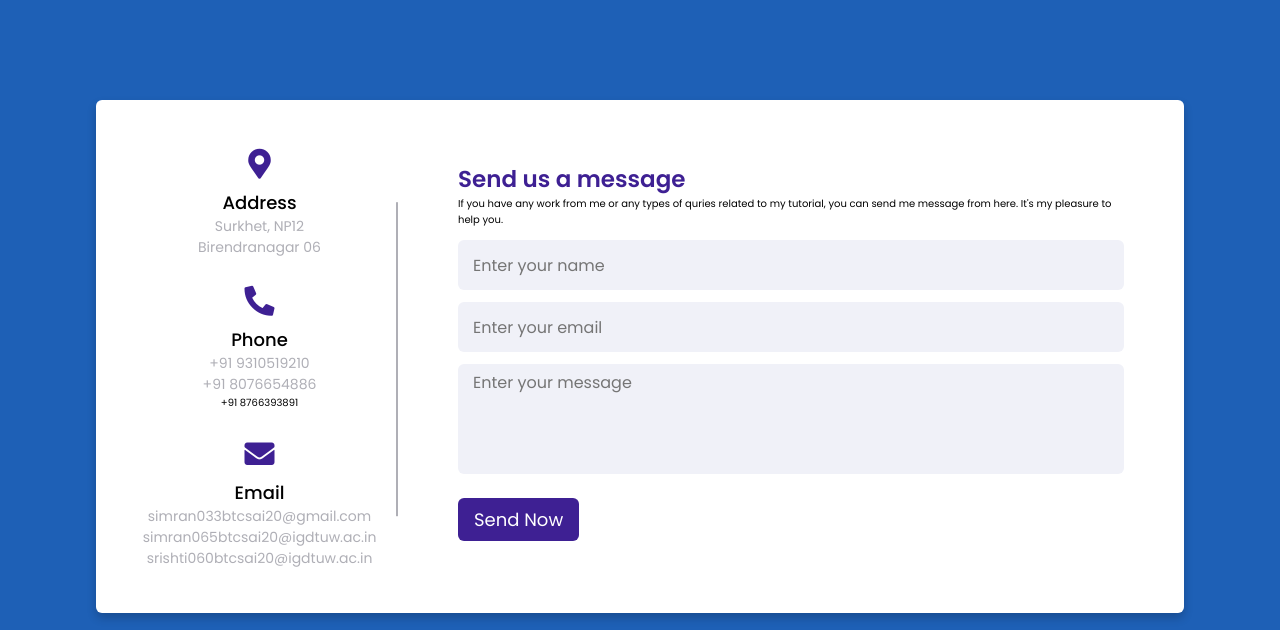
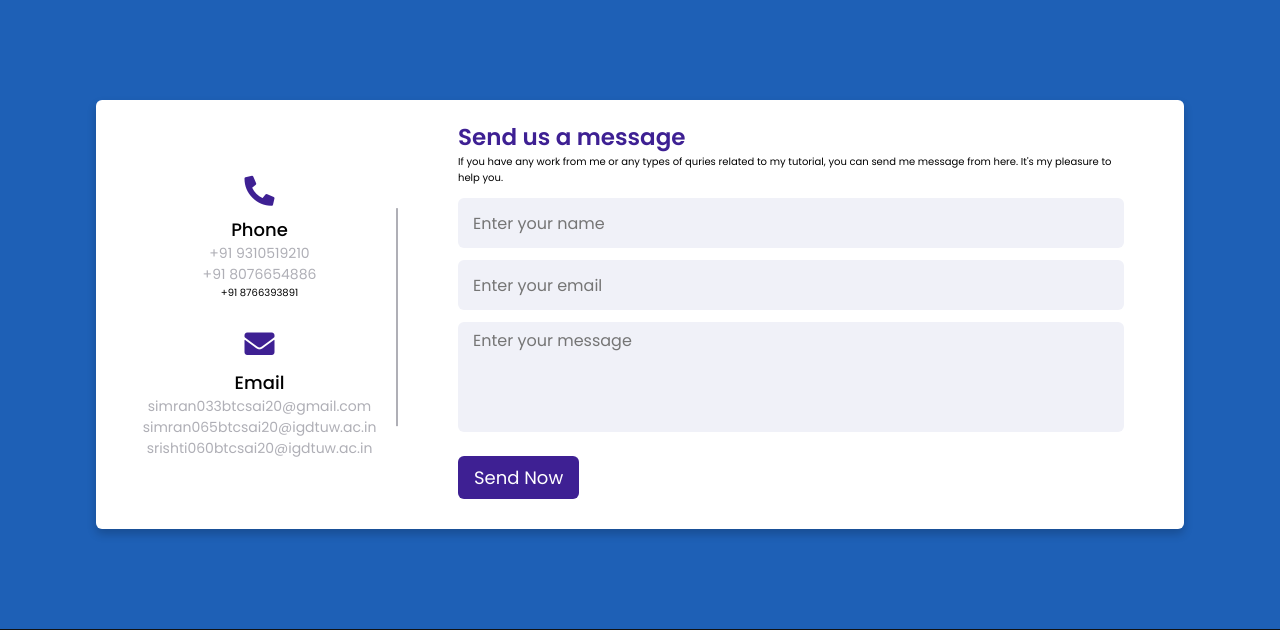
Before and after one commit to Srishtikumari2002/AirBar, a PHP site: page /contact.php in a window 1280 px wide. Shown: the part 66-696 px from the top of the page. Run offline with PHP 8.4, Linux system fonts and the light colour scheme; the visitor is signed in with stand-in values (Sample User, id 1); some libraries are stand-ins or nearby versions.

Commit message:
updated contacts

```diff
--- a/Includes/header.php
+++ b/Includes/header.php
@@ -42,7 +42,7 @@
                         <a href="#" class="nav-link">Offers</a>
                     </li>
                     <li>
-                        <a href="#" class="nav-link">Contact</a>
+                        <a href="contact.php" class="nav-link">Contact</a>
                     </li>
                     <li>
                         <a href="#" class="nav-link">FAQs</a>
--- a/contact.php
+++ b/contact.php
@@ -31,12 +31,6 @@
   <div class="con-container">
     <div class="content">
       <div class="left-side">
-        <div class="address details">
-          <i class="fas fa-map-marker-alt"></i>
-          <div class="topic">Address</div>
-          <div class="text-one">Surkhet, NP12</div>
-          <div class="text-two">Birendranagar 06</div>
-        </div>
         <div class="phone details">
           <i class="fas fa-phone-alt"></i>
           <div class="topic">Phone</div>
```
